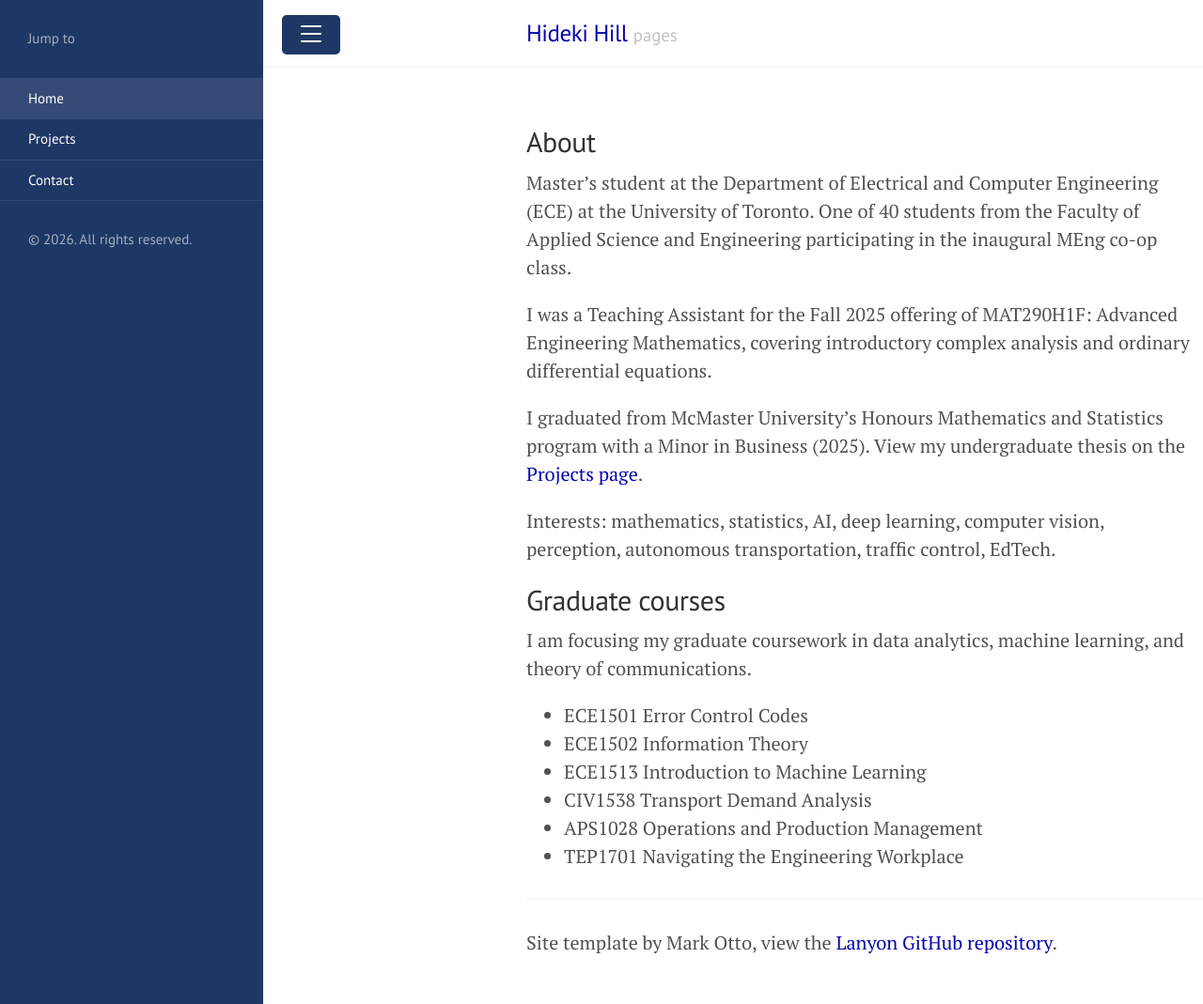
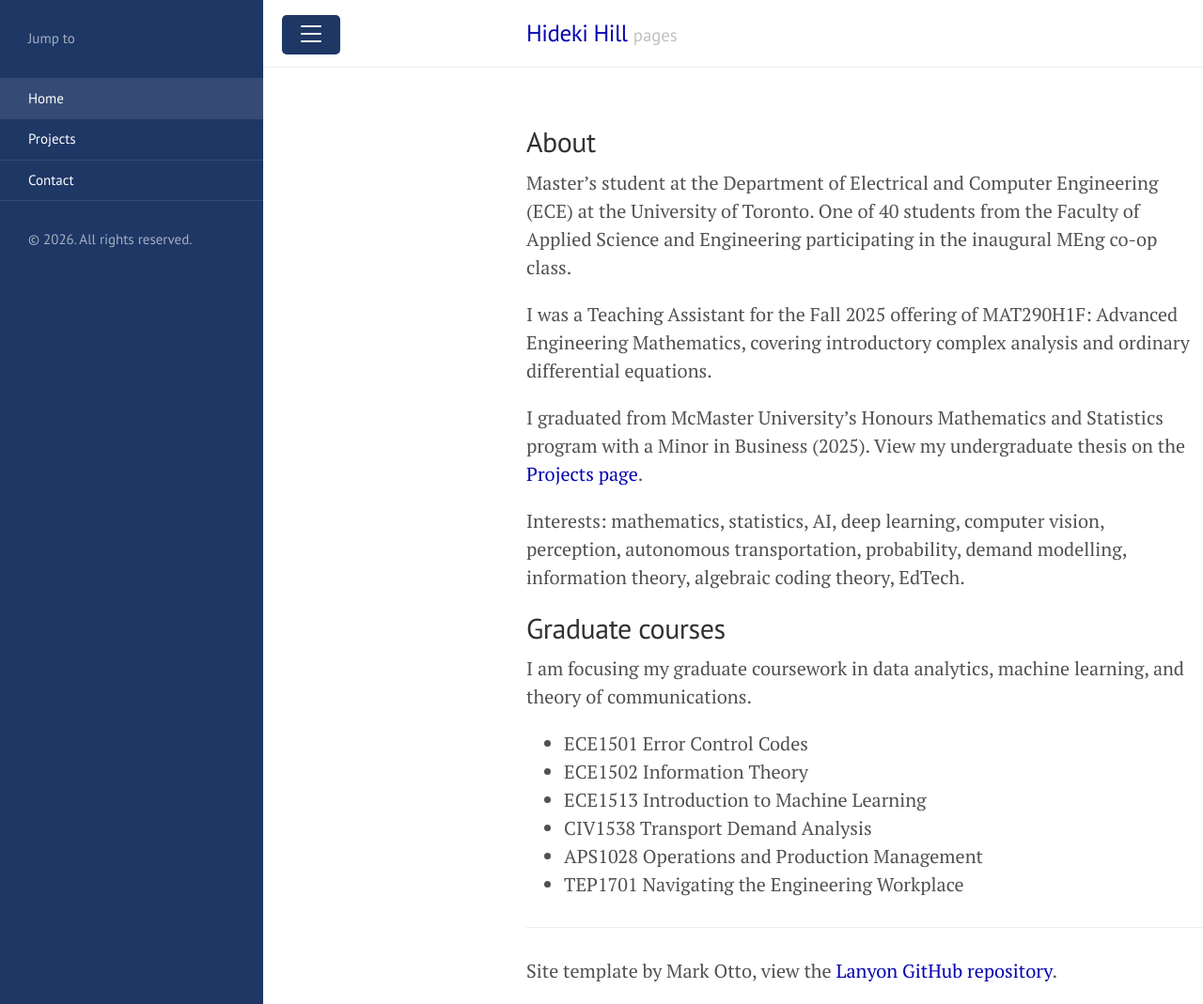
Before and after one commit to hidekihill/hidekihill.github.io, a Jekyll site: the page built from index.md, in a window 1280 px wide and 1069 px high. Shown: the whole window at 94% size. Built offline with Jekyll 4.4.1, drawn with Linux system fonts in a browser that asks for light colours.

Commit message:
Update index.md

```diff
--- a/index.md
+++ b/index.md
@@ -9,7 +9,7 @@ I was a Teaching Assistant for the Fall 2025 offering of MAT290H1F: Advanced Eng
 
 I graduated from McMaster University's Honours Mathematics and Statistics program with a Minor in Business (2025). View my undergraduate thesis on the [Projects page](https://hidekihill.github.io/projects/).
 
-Interests: mathematics, statistics, AI, deep learning, computer vision, perception, autonomous transportation, traffic control, EdTech.
+Interests: mathematics, statistics, AI, deep learning, computer vision, perception, autonomous transportation, probability, demand modelling, information theory, algebraic coding theory, EdTech.
 
 ## Graduate courses
 I am focusing my graduate coursework in data analytics, machine learning, and theory of communications.
```
